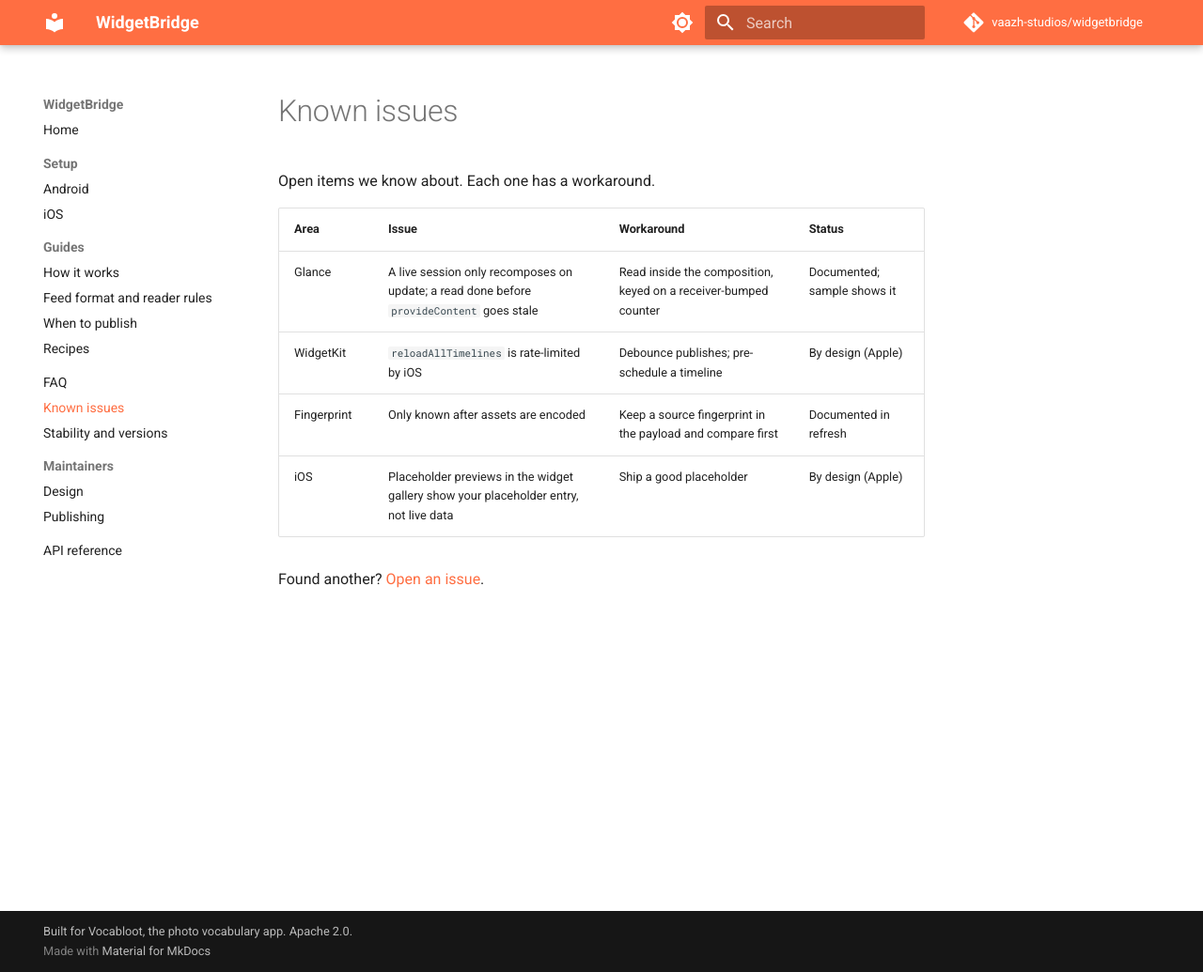
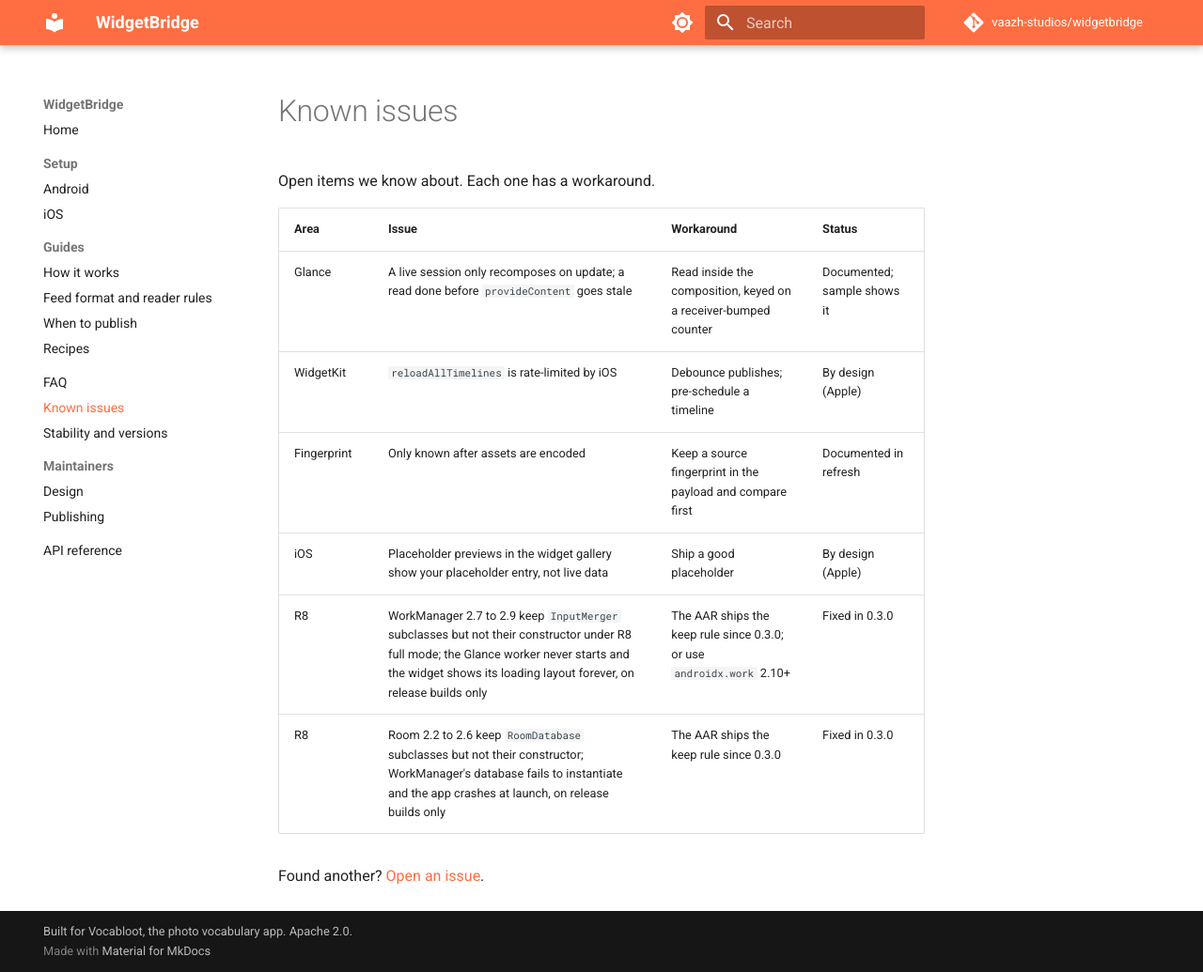
Before and after one commit to vaazh-studios/widgetbridge, an MkDocs documentation site: the page built from docs/known-issues.md, in a window 1280 px wide and 1035 px high. Shown: the whole window at 94% size. Built offline with MkDocs 1.6.1 and Material for MkDocs 9.7.7, drawn with Linux system fonts in a browser that asks for light colours; comment, search, counter and statistics services are not loaded.

Commit message:
feat(android): ship consumer keep rules for WorkManager's reflective constructors
Glance renders every widget through a WorkManager worker, and WorkManager
creates two classes by reflection: the request's InputMerger and its Room
database, WorkDatabase_Impl. The keep rules WorkManager 2.7 to 2.9 and Room
2.2 to 2.6 ship keep the classes but not their no-arg constructors under R8
full mode. A minified consumer then either shows the widget's loading layout
forever ("Could not create Input Merger" before the worker runs) or crashes
at launch ("Failed to create an instance of WorkDatabase"). Vocabloot hit the
first on its Play release; the sample, once minified, hit the second.

The AAR now carries consumer-rules.pro with a keep for each constructor
(WorkManager 2.10 ships the same InputMerger fix itself; the rules are no-ops
where the libraries already keep the members). The sample's release build is
minified and debug-signed, and CI greps its R8 usage report so a regression
in how the rules reach a consumer fails the build. Verified: the report lists
both constructors as removed without the rules and neither with them, and the
minified sample pins and renders its widget on the emulator.

Version 0.3.0; public API unchanged.

Co-Authored-By: Claude Opus 5 <noreply@anthropic.com>

```diff
--- a/docs/known-issues.md
+++ b/docs/known-issues.md
@@ -8,5 +8,7 @@ Open items we know about. Each one has a workaround.
 | WidgetKit | `reloadAllTimelines` is rate-limited by iOS | Debounce publishes; pre-schedule a timeline | By design (Apple) |
 | Fingerprint | Only known after assets are encoded | Keep a source fingerprint in the payload and compare first | Documented in refresh |
 | iOS | Placeholder previews in the widget gallery show your placeholder entry, not live data | Ship a good placeholder | By design (Apple) |
+| R8 | WorkManager 2.7 to 2.9 keep `InputMerger` subclasses but not their constructor under R8 full mode; the Glance worker never starts and the widget shows its loading layout forever, on release builds only | The AAR ships the keep rule since 0.3.0; or use `androidx.work` 2.10+ | Fixed in 0.3.0 |
+| R8 | Room 2.2 to 2.6 keep `RoomDatabase` subclasses but not their constructor; WorkManager's database fails to instantiate and the app crashes at launch, on release builds only | The AAR ships the keep rule since 0.3.0 | Fixed in 0.3.0 |
 
 Found another? [Open an issue](https://github.com/vaazh-studios/widgetbridge/issues/new/choose).
```
Also changed, not shown: CHANGELOG.md (+6 -0 lines), README.md (+2 -2 lines), docs/setup-android.md (+2 -0 lines), 6 other files.
